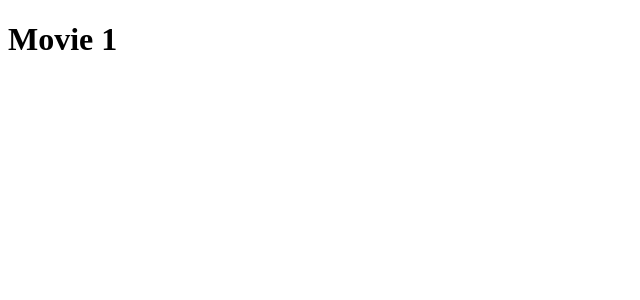
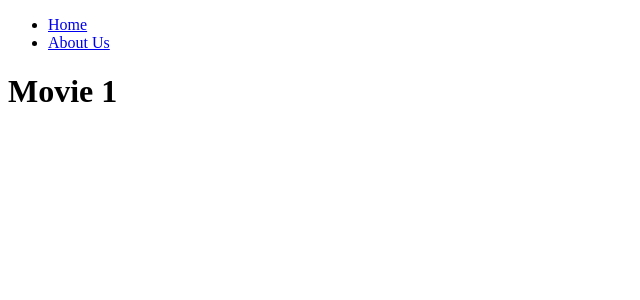
Before and after one commit to minnnnnk0/NextJS, a Next.js app: page /movies/1 in a window 1280 px wide. Shown: the top 300 px of the page, without its empty margins (0-640 px from the left). Built offline with nearby package versions, Linux system fonts and the light colour scheme.

Commit message:
fix: Layout 통합

```diff
--- a/app/(home)/page.tsx
+++ b/app/(home)/page.tsx
@@ -1,5 +1,3 @@
-import Navigation from '../../components/navigation';
-
 export const metadata = {
   title: 'Home',
 };
@@ -17,7 +15,6 @@ export default async function HomePage() {
 
   return (
     <div>
-      <Navigation />
       <div>{JSON.stringify(movies)}</div>
     </div>
   );
--- a/app/layout.tsx
+++ b/app/layout.tsx
@@ -1,4 +1,5 @@
 import { Metadata } from 'next';
+import Navigation from '../components/navigation';
 
 export const metadata: Metadata = {
   title: {
@@ -8,14 +9,13 @@ export const metadata: Metadata = {
   description: 'Practcing NextJS Framework',
 };
 
-export default function RootLayout({
-  children,
-}: {
-  children: React.ReactNode;
-}) {
+export default function Layout({ children }: { children: React.ReactNode }) {
   return (
     <html lang="en">
-      <body>{children}</body>
+      <body>
+        <Navigation />
+        {children}
+      </body>
     </html>
   );
 }
```
